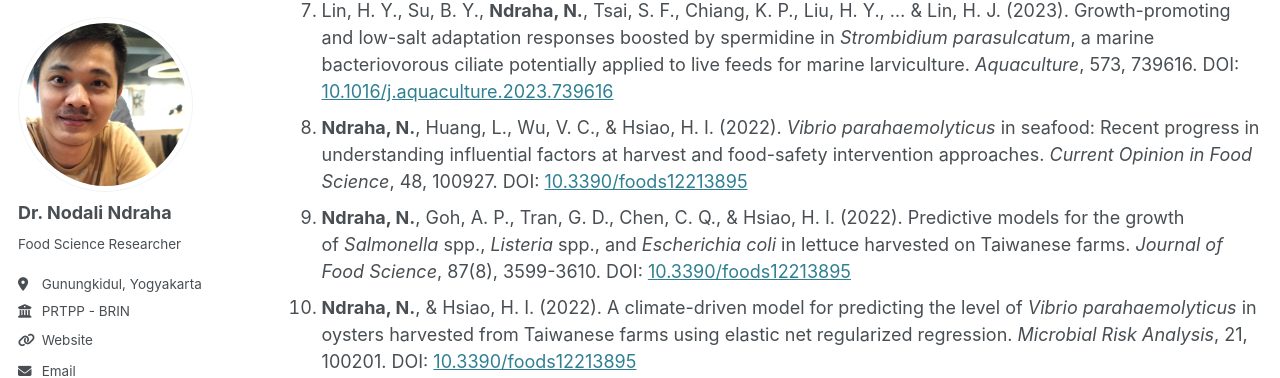
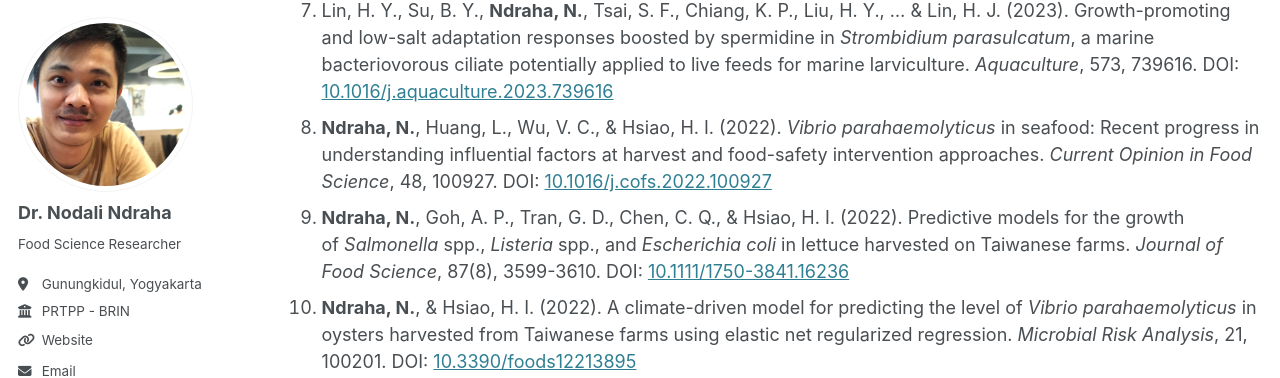
Before and after one commit to nndraha/nodali.github.io, a Jekyll site: the page built from _pages/publications.html, in a window 1280 px wide and 900 px high, scrolled down 748 px. Shown: the part 89-467 px from the top of the window. Built offline with Jekyll 4.4.1, drawn with Linux system fonts in a browser that asks for light colours; some web fonts are replaced.

Commit message:
Update publications.html

```diff
--- a/_pages/publications.html
+++ b/_pages/publications.html
@@ -20,8 +20,8 @@ author_profile: true
   <li>Wang, C. Y., <strong>Ndraha, N.</strong>, Wu, R. S., Liu, H. Y., Lin, S. W., Yang, K. M., &amp; Lin, H. Y. (2023). An overview of the potential of food-based carbon dots for biomedical applications. <em>International Journal of Molecular Sciences</em>, 24(23), 16579. DOI: <a href="https://doi.org/10.3390/ijms242316579">10.3390/ijms242316579</a></li>
   <li><strong>Ndraha, N.</strong>, Lin, H. Y., Tsai, S. K., Hsiao, H. I., &amp; Lin, H. J. (2023). The rapid detection of <em>Salmonella enterica</em>, <em>Listeria monocytogenes</em>, and <em>Staphylococcus aureus</em> via polymerase chain reaction combined with magnetic beads and capillary electrophoresis. <em>Foods</em>, 12(21), 3895. DOI: <a href="https://doi.org/10.3390/foods12213895">10.3390/foods12213895</a></li>
   <li>Lin, H. Y., Su, B. Y., <strong>Ndraha, N.</strong>, Tsai, S. F., Chiang, K. P., Liu, H. Y., … &amp; Lin, H. J. (2023). Growth-promoting and low-salt adaptation responses boosted by spermidine in <em>Strombidium parasulcatum</em>, a marine bacteriovorous ciliate potentially applied to live feeds for marine larviculture. <em>Aquaculture</em>, 573, 739616. DOI: <a href="https://doi.org/10.1016/j.aquaculture.2023.739616">10.1016/j.aquaculture.2023.739616</a></li>
-  <li><strong>Ndraha, N.</strong>, Huang, L., Wu, V. C., &amp; Hsiao, H. I. (2022). <em>Vibrio parahaemolyticus</em> in seafood: Recent progress in understanding influential factors at harvest and food-safety intervention approaches. <em>Current Opinion in Food Science</em>, 48, 100927. DOI: <a href="https://doi.org/10.3390/foods12213895">10.3390/foods12213895</a></li>
-  <li><strong>Ndraha, N.</strong>, Goh, A. P., Tran, G. D., Chen, C. Q., &amp; Hsiao, H. I. (2022). Predictive models for the growth of <em>Salmonella</em> spp., <em>Listeria</em> spp., and <em>Escherichia coli</em> in lettuce harvested on Taiwanese farms. <em>Journal of Food Science</em>, 87(8), 3599-3610. DOI: <a href="https://doi.org/10.3390/foods12213895">10.3390/foods12213895</a></li>
+  <li><strong>Ndraha, N.</strong>, Huang, L., Wu, V. C., &amp; Hsiao, H. I. (2022). <em>Vibrio parahaemolyticus</em> in seafood: Recent progress in understanding influential factors at harvest and food-safety intervention approaches. <em>Current Opinion in Food Science</em>, 48, 100927. DOI: <a href="https://doi.org/10.1016/j.cofs.2022.100927">10.1016/j.cofs.2022.100927</a></li>
+  <li><strong>Ndraha, N.</strong>, Goh, A. P., Tran, G. D., Chen, C. Q., &amp; Hsiao, H. I. (2022). Predictive models for the growth of <em>Salmonella</em> spp., <em>Listeria</em> spp., and <em>Escherichia coli</em> in lettuce harvested on Taiwanese farms. <em>Journal of Food Science</em>, 87(8), 3599-3610. DOI: <a href="https://doi.org/10.1111/1750-3841.16236">10.1111/1750-3841.16236</a></li>
   <li><strong>Ndraha, N.</strong>, &amp; Hsiao, H. I. (2022). A climate-driven model for predicting the level of <em>Vibrio parahaemolyticus</em> in oysters harvested from Taiwanese farms using elastic net regularized regression. <em>Microbial Risk Analysis</em>, 21, 100201. DOI: <a href="https://doi.org/10.3390/foods12213895">10.3390/foods12213895</a></li>
   <li>Lin, H. T. V., Ting, Y. S., <strong>Ndraha, N.</strong>, Hsiao, H. I., &amp; Sung, W. C. (2022). Effect of chitosan incorporation on the development of acrylamide during maillard reaction in fructose–asparagine model solution and the functional characteristics of the resultants. <em>Polymers</em>, 14(8), 1565. DOI: <a href="https://doi.org/10.3390/foods12213895">10.3390/foods12213895</a></li>
   <li><strong>Ndraha, N.</strong>, Hsiao, H. I., Hsieh, Y. Z., &amp; Pradhan, A. K. (2021). Predictive models for the effect of environmental factors on the abundance of <em>Vibrio parahaemolyticus</em> in oyster farms in Taiwan using extreme gradient boosting. <em>Food Control</em>, 130, 108353. DOI: <a href="https://doi.org/10.3390/foods12213895">10.3390/foods12213895</a></li>
```
